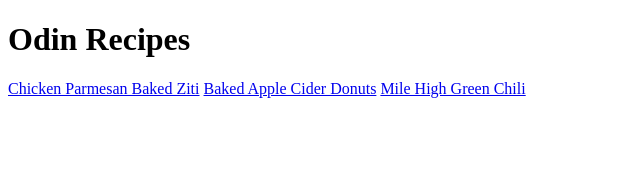
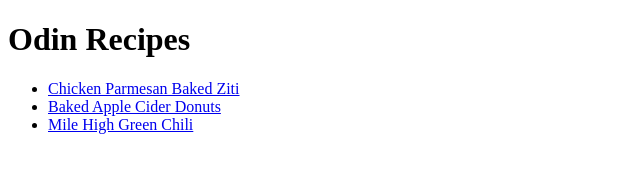
Before and after one commit to ASMDollyshot/odin-recipes, a plain HTML site: page index.html in a window 1280 px wide. Shown: the whole page, without its empty margins (0-640 px from the left). Drawn offline with Linux system fonts and the light colour scheme.

Commit message:
Added unordered list to links on index.html

```diff
--- a/index.html
+++ b/index.html
@@ -8,9 +8,10 @@
 </head>
 <body>
     <h1>Odin Recipes</h1>
-        <a href="../recipes/chicken-parmesan-baked-ziti.html">Chicken Parmesan Baked Ziti</a>
-        <a href="../recipes/baked-apple-cider-donuts.html">Baked Apple Cider Donuts</a>
-        <a href="../recipes/mile-high-green-chili.html">Mile High Green Chili</a>
-
+    <ul>
+       <li><a href="../recipes/chicken-parmesan-baked-ziti.html">Chicken Parmesan Baked Ziti</a></li>
+       <li><a href="../recipes/baked-apple-cider-donuts.html">Baked Apple Cider Donuts</a></li>
+       <li><a href="../recipes/mile-high-green-chili.html">Mile High Green Chili</a></li>
+    </ul>
 </body>
 </html>
```
